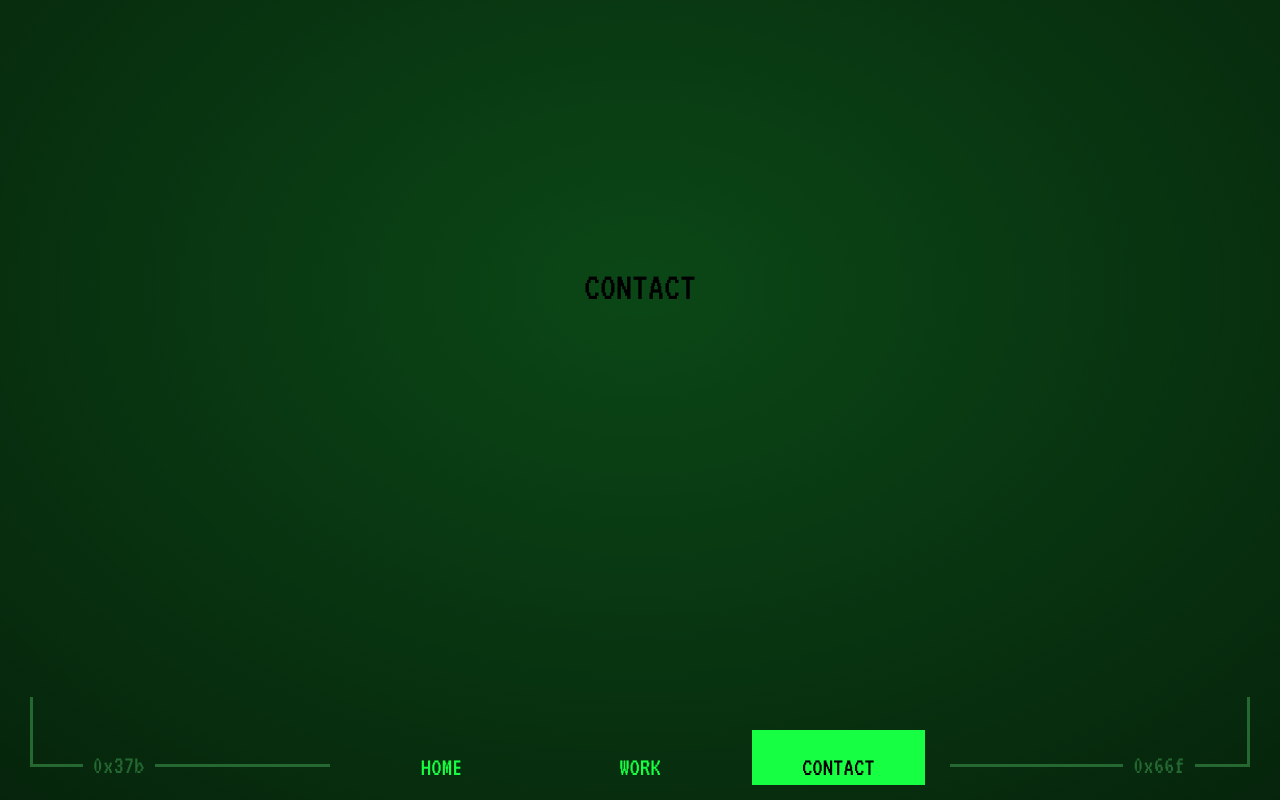
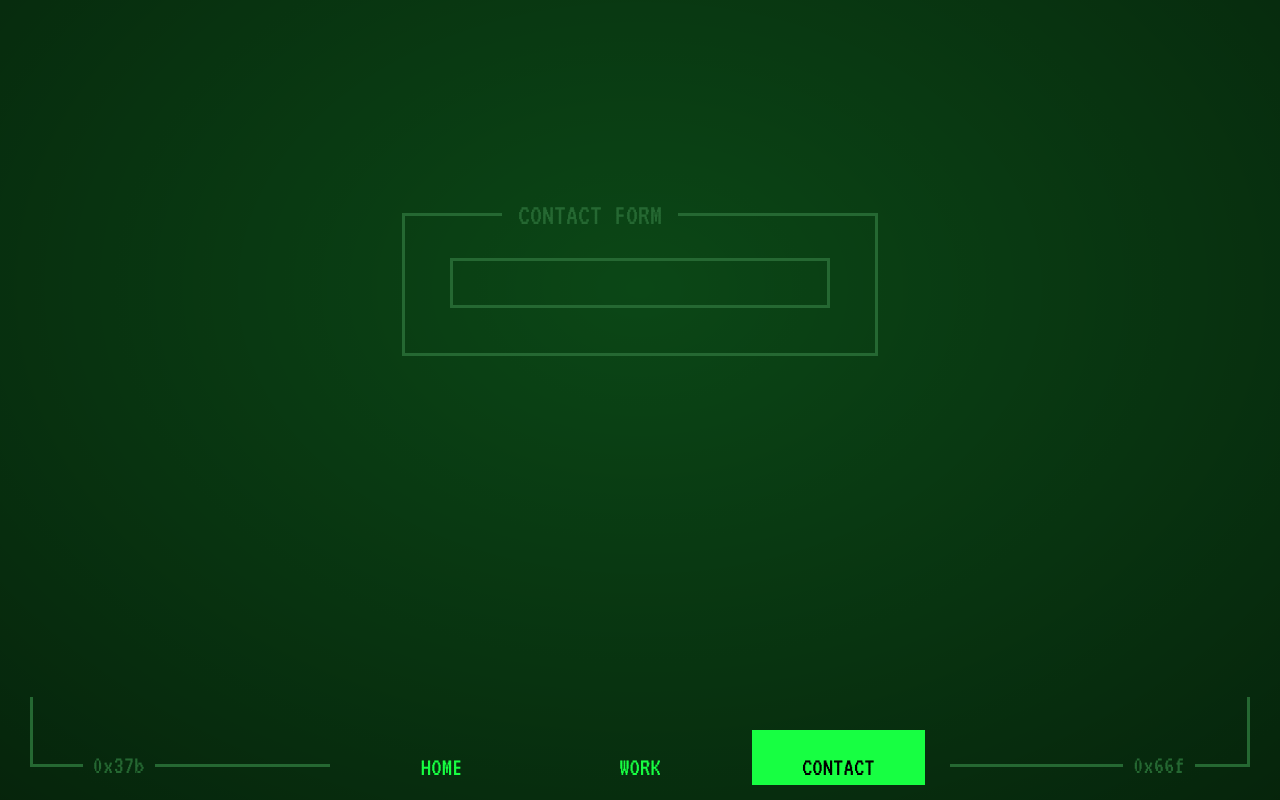
Before and after one commit to FalejevV/portfolio-page, a React (Create React App) app: page / in a window 1280 px wide. Both pictures are taken after a click on the button "CONTACT". Shown: the part 224-1024 px from the top of the page. Built offline with nearby package versions, Linux system fonts and the light colour scheme.

Commit message:
Working on 'Retro input field' in contact form

```diff
--- a/src/App.tsx
+++ b/src/App.tsx
@@ -6,8 +6,8 @@ import OverlayGreenRadialGradient from "./components/OverlayGreenRadialGradient/
 import BottomUI from "./layout/BottomUI";
 import TopStatsBar from "./layout/TopStatsBar";
 import WorkPage from "./layout/WorkPage/WorkPage";
-import ContactPage from "./layout/ContactPage";
 import HomePage from "./layout/HomePage/HomePage";
+import ContactPage from "./layout/ContactPage/ContactPage";
 
 const theme = {
     maxWidth:"1440px",
--- /dev/null
+++ b/src/components/InputField/InputField.styled.tsx
@@ -0,0 +1,65 @@
+import styled, { css } from "styled-components";
+
+export const InputContainer = styled.div`
+    width:380px;
+    height:50px;
+    position: relative;
+    display:flex;
+`
+
+
+export const InputCursor = styled.div<{
+    focused:boolean;
+}>`
+    position: relative;
+    right:2.5ch;
+    width:1ch;
+    height:60%;
+    top:50%;
+    transform: translateY(-50%);
+    background-color: ${({ theme }) => theme.mainColor || "red"};
+    z-index: -1;
+    opacity: 0;
+
+    ${({ focused }) => focused && css`
+        opacity: 1;
+    `}
+`
+
+
+export const InputTextField = styled.input.attrs((props:{symbolCount:number}) => ({
+    style:{
+        width:`calc(${props.symbolCount} * 1ch + 5ch)`
+    }
+}))<{symbolCount:number}>`
+    caret-color: transparent;
+    position: relative;
+    left:0px;
+    top:0px;
+    max-width: 380px;
+    height:100%;
+    user-select: none;
+    background-color: transparent;
+    font-size: 23px;
+    color: ${({ theme }) => theme.mainColor || "red"};
+    padding:0px 20px;
+
+    &:focus{
+        outline:none;
+    }
+
+    &::selection{
+        background-color: transparent;
+    }
+
+`
+
+
+export const InputFieldLabel = styled.label`
+    position: absolute;
+    left:0px;
+    top:0px;
+    width:100%;
+    height:100%;
+    border:3px solid ${({ theme }) => theme.dimmColor || "red"};
+`
--- /dev/null
+++ b/src/components/InputField/InputField.tsx
@@ -0,0 +1,33 @@
+import { ChangeEvent, SyntheticEvent, useState } from "react";
+import { InputContainer, InputCursor, InputFieldLabel, InputTextField } from "./InputField.styled";
+
+
+
+function InputField(props:{
+    title:string,
+    name:string,
+}){
+
+    const [value,setValue] = useState("");
+    const [isFocused, setIsFocused] = useState(false);
+
+    function changeValue(e:ChangeEvent){
+        let target = e.target as HTMLInputElement;
+        let value = target.value;
+        setValue(value);
+    }
+
+    function selectorPosition(e:SyntheticEvent<HTMLInputElement, Event>){
+        let target = e.target as HTMLInputElement;
+        target.setSelectionRange(-1,-1);
+    }
+    return(
+        <InputContainer>
+            <InputTextField onSelect={(e) => selectorPosition(e)} symbolCount={value.length} onBlur={() => setIsFocused(false)} onFocus={(e) => {setIsFocused(true); selectorPosition(e)}} id={props.name} value={value} onChange={(e) => changeValue(e)} type="text" />
+            <InputCursor focused={isFocused}></InputCursor>
+            <InputFieldLabel htmlFor={props.name}></InputFieldLabel>
+        </InputContainer>
+    )
+}
+
+export default InputField;
--- a/src/components/WorkRow/WorkRow.tsx
+++ b/src/components/WorkRow/WorkRow.tsx
@@ -7,7 +7,7 @@ function WorkRow(props:{
     name:string,
     onClick:Function,
 }){
-    console.log(props.toggle);
+
     return(
         <WorkRowContainer onClick={() => props.onClick()}>
             <WorkRowIndicator toggle={props.toggle}></WorkRowIndicator>
--- a/src/layout/ContactPage.tsx
+++ /dev/null
@@ -1,14 +0,0 @@
-import { PContainer } from "../styles/Style.styled";
-
-function ContactPage(props:{
-    toggle:boolean;
-}){
-    return(
-        <PContainer toggle={props.toggle}>
-            CONTACT
-        </PContainer>
-    )
-}
-
-
-export default ContactPage;
--- /dev/null
+++ b/src/layout/ContactPage/ContactPage.styled.tsx
@@ -0,0 +1,8 @@
+import styled from "styled-components";
+
+export const ContactContainer = styled.div`
+    width:100%;
+    height:100%;
+    padding:20px;
+    z-index: 5;
+`
--- /dev/null
+++ b/src/layout/ContactPage/ContactPage.tsx
@@ -0,0 +1,21 @@
+import InputField from "../../components/InputField/InputField";
+import UIBorderStat from "../../components/UIBorderStat/UIBorderStat";
+import { PContainer } from "../../styles/Style.styled";
+import { ContactContainer } from "./ContactPage.styled";
+
+
+function ContactPage(props:{
+    toggle:boolean
+}){
+    return(
+        <PContainer toggle={props.toggle}>
+            <UIBorderStat fullCorner title={"CONTACT FORM"} element={
+                <ContactContainer>
+                    <InputField title="Title" name="title"/>
+                </ContactContainer>
+            } />
+        </PContainer>
+    )
+}
+
+export default ContactPage;
```
